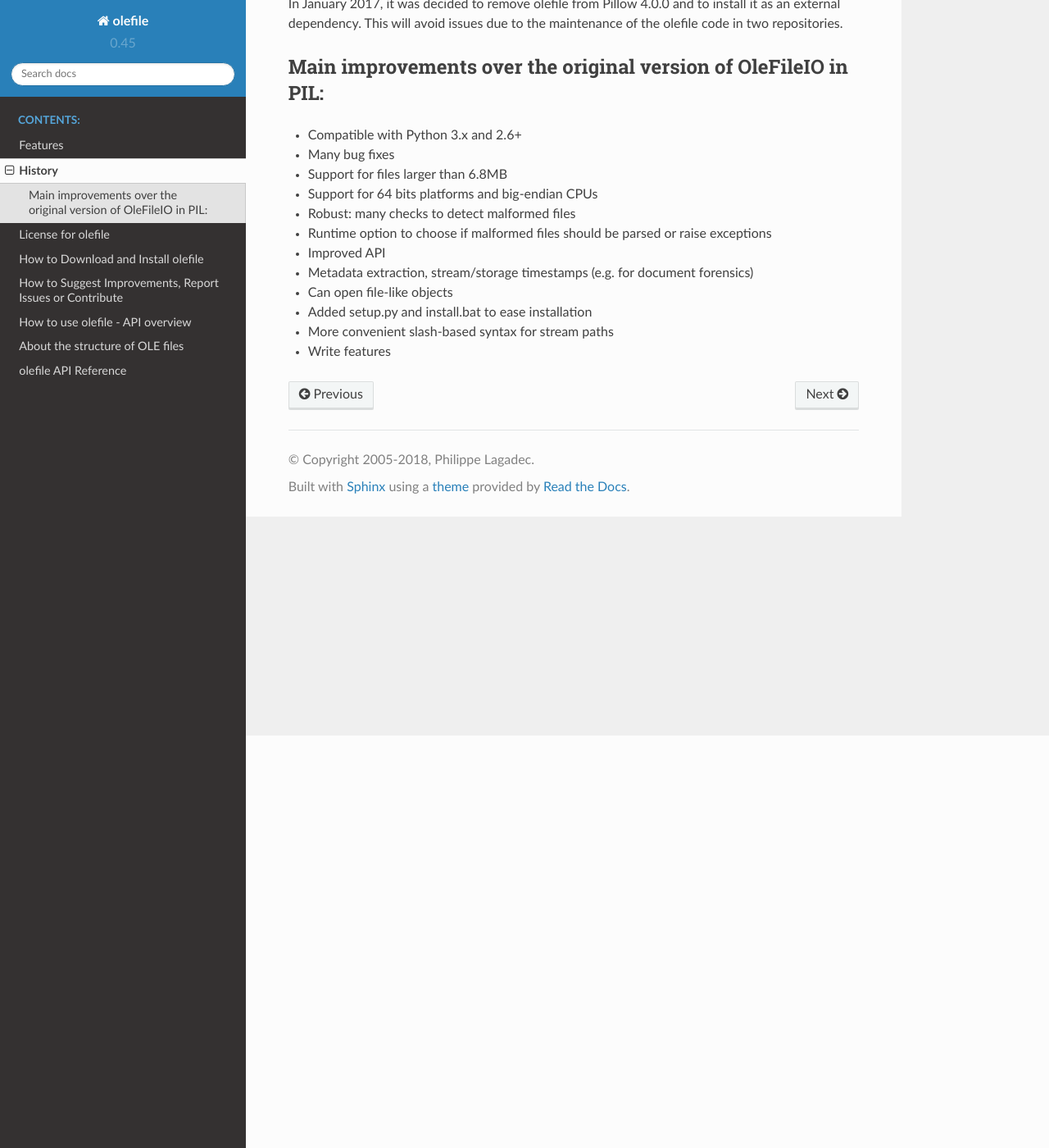
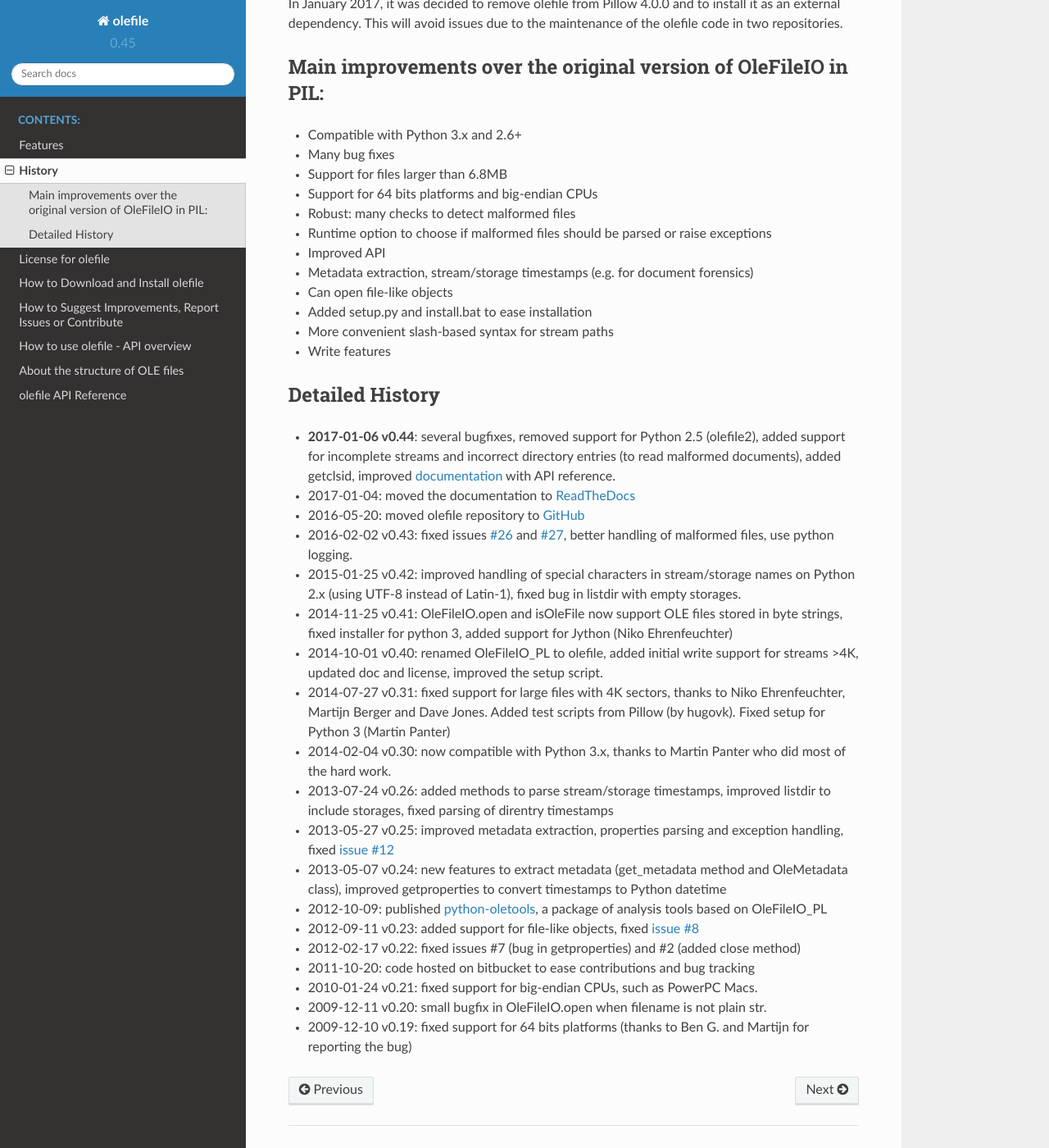
Before and after one commit to decalage2/olefile, a Sphinx documentation site: the page built from doc/History.rst, in a window 1280 px wide and 1400 px high, scrolled down 503 px. Shown: the whole window at 82% size. Built offline with Sphinx 7.4.7 and the Read the Docs theme 2.0.0, drawn with Linux system fonts in a browser that asks for light colours.

Commit message:
updated readme for 0.45, moved old news to history page

```diff
--- a/doc/History.rst
+++ b/doc/History.rst
@@ -41,3 +41,59 @@ Main improvements over the original version of OleFileIO in PIL:
 -  Added setup.py and install.bat to ease installation
 -  More convenient slash-based syntax for stream paths
 -  Write features
+
+Detailed History
+----------------
+
+-  **2017-01-06 v0.44**: several bugfixes, removed support for Python
+   2.5 (olefile2), added support for incomplete streams and incorrect
+   directory entries (to read malformed documents), added getclsid,
+   improved `documentation <http://olefile.readthedocs.io/en/latest>`__
+   with API reference.
+-  2017-01-04: moved the documentation to
+   `ReadTheDocs <http://olefile.readthedocs.io/en/latest>`__
+-  2016-05-20: moved olefile repository to
+   `GitHub <https://github.com/decalage2/olefile>`__
+-  2016-02-02 v0.43: fixed issues
+   `#26 <https://github.com/decalage2/olefile/issues/26>`__ and
+   `#27 <https://github.com/decalage2/olefile/issues/27>`__, better
+   handling of malformed files, use python logging.
+-  2015-01-25 v0.42: improved handling of special characters in
+   stream/storage names on Python 2.x (using UTF-8 instead of Latin-1),
+   fixed bug in listdir with empty storages.
+-  2014-11-25 v0.41: OleFileIO.open and isOleFile now support OLE files
+   stored in byte strings, fixed installer for python 3, added support
+   for Jython (Niko Ehrenfeuchter)
+-  2014-10-01 v0.40: renamed OleFileIO_PL to olefile, added initial
+   write support for streams >4K, updated doc and license, improved the
+   setup script.
+-  2014-07-27 v0.31: fixed support for large files with 4K sectors,
+   thanks to Niko Ehrenfeuchter, Martijn Berger and Dave Jones. Added
+   test scripts from Pillow (by hugovk). Fixed setup for Python 3
+   (Martin Panter)
+-  2014-02-04 v0.30: now compatible with Python 3.x, thanks to Martin
+   Panter who did most of the hard work.
+-  2013-07-24 v0.26: added methods to parse stream/storage timestamps,
+   improved listdir to include storages, fixed parsing of direntry
+   timestamps
+-  2013-05-27 v0.25: improved metadata extraction, properties parsing
+   and exception handling, fixed `issue
+   #12 <https://github.com/decalage2/olefile/issues/12>`__
+-  2013-05-07 v0.24: new features to extract metadata (get_metadata
+   method and OleMetadata class), improved getproperties to convert
+   timestamps to Python datetime
+-  2012-10-09: published
+   `python-oletools <https://www.decalage.info/python/oletools>`__, a
+   package of analysis tools based on OleFileIO_PL
+-  2012-09-11 v0.23: added support for file-like objects, fixed `issue
+   #8 <https://github.com/decalage2/olefile/issues/8>`__
+-  2012-02-17 v0.22: fixed issues #7 (bug in getproperties) and #2
+   (added close method)
+-  2011-10-20: code hosted on bitbucket to ease contributions and bug
+   tracking
+-  2010-01-24 v0.21: fixed support for big-endian CPUs, such as PowerPC
+   Macs.
+-  2009-12-11 v0.20: small bugfix in OleFileIO.open when filename is not
+   plain str.
+-  2009-12-10 v0.19: fixed support for 64 bits platforms (thanks to Ben
+   G. and Martijn for reporting the bug)
```
Also changed, not shown: README.html (+3 -18 lines), README.md (+5 -26 lines), README.rst (+9 -44 lines).
